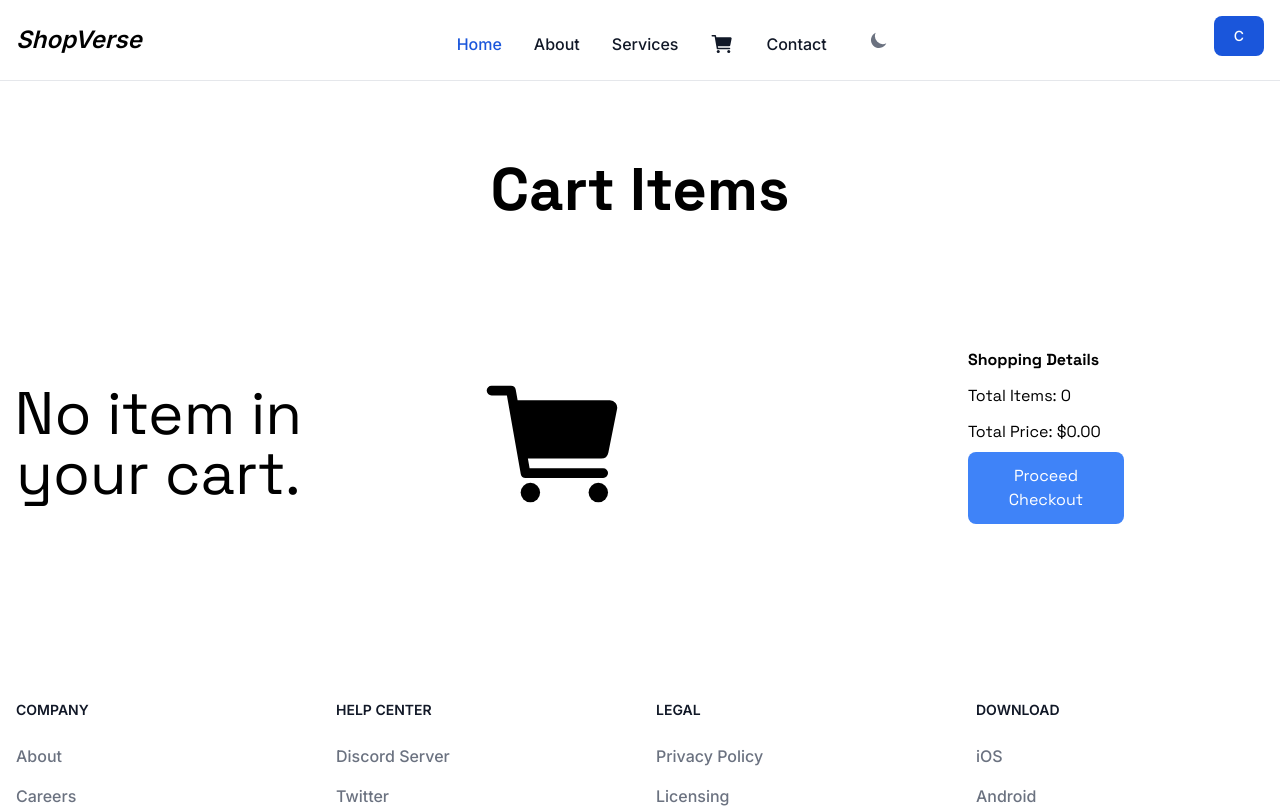
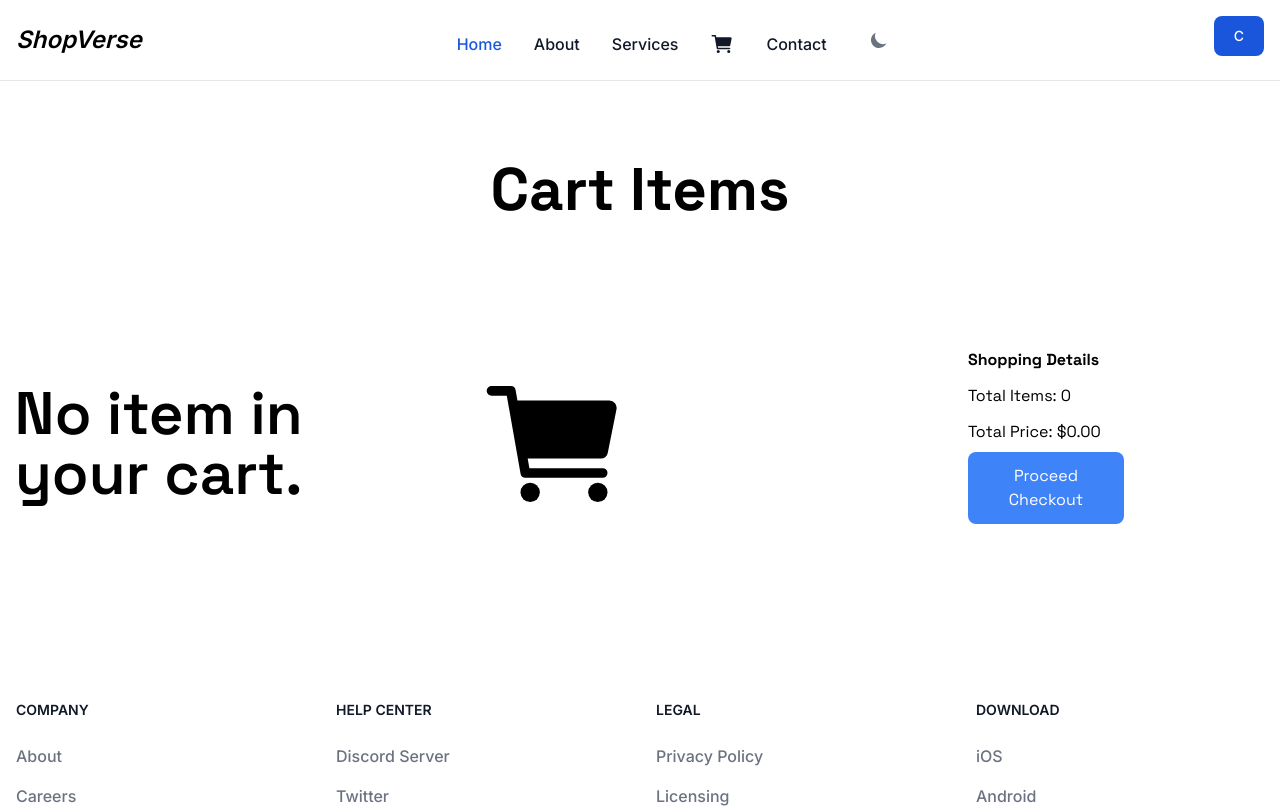
Before and after one commit to patrickiyiakimo/shopverse, a Next.js app: page /cart in a window 1280 px wide. Shown: the top 808 px of the page. Built offline with nearby package versions, Linux system fonts and the light colour scheme; a web font is replaced by a local one.

Commit message:
added a text font weight

```diff
--- a/app/cart/page.tsx
+++ b/app/cart/page.tsx
@@ -179,7 +179,7 @@ const CartPage: React.FC = () => {
             </div>
           ))
         ) : (
-          <p className="flex items-center justify-center text-center text-2xl md:text-4xl lg:text-6xl">
+          <p className="flex items-center font-semibold justify-center text-center text-2xl md:text-4xl lg:text-6xl">
             No item in your cart.{" "}
             <IoCart className="ml-20 size-20 md:ml-40 lg:size-72" />
           </p>
```
